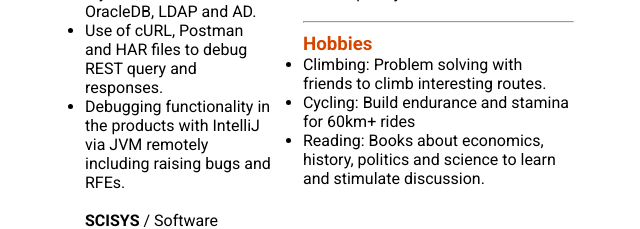
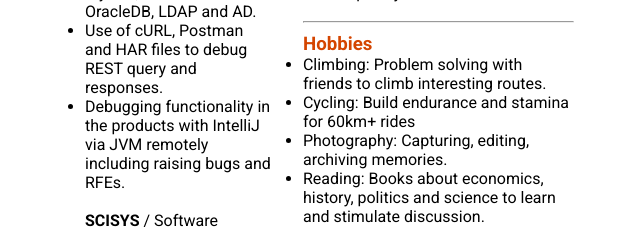
Before and after one commit to abpai94/personal-website, a Vue app: page / in a window 1280 px wide. Shown: the part 940-1169 px from the top of the page, without its empty margins (425-1065 px from the left). Built offline with nearby package versions, Linux system fonts and the light colour scheme.

Commit message:
#1: Added photography hobby to the Resume

```diff
--- a/src/components/Resume.vue
+++ b/src/components/Resume.vue
@@ -144,6 +144,8 @@
                 <li>Climbing: Problem solving with friends to climb interesting routes.</li>
                 <li>
                     Cycling: Build endurance and stamina for 60km+ rides</li>
+                <li>Photography: Capturing, editing, archiving memories.
+                </li>
                 <li>
                     Reading: Books about economics, history, politics and science to learn and stimulate discussion.
                 </li>
```
